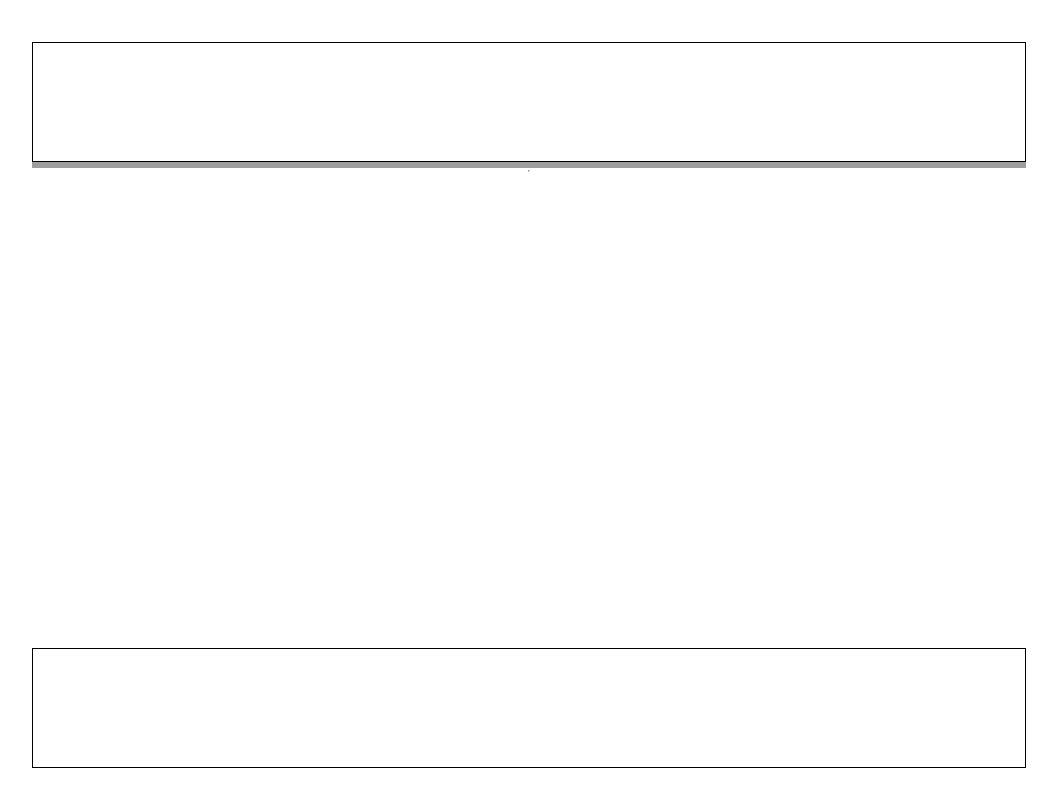
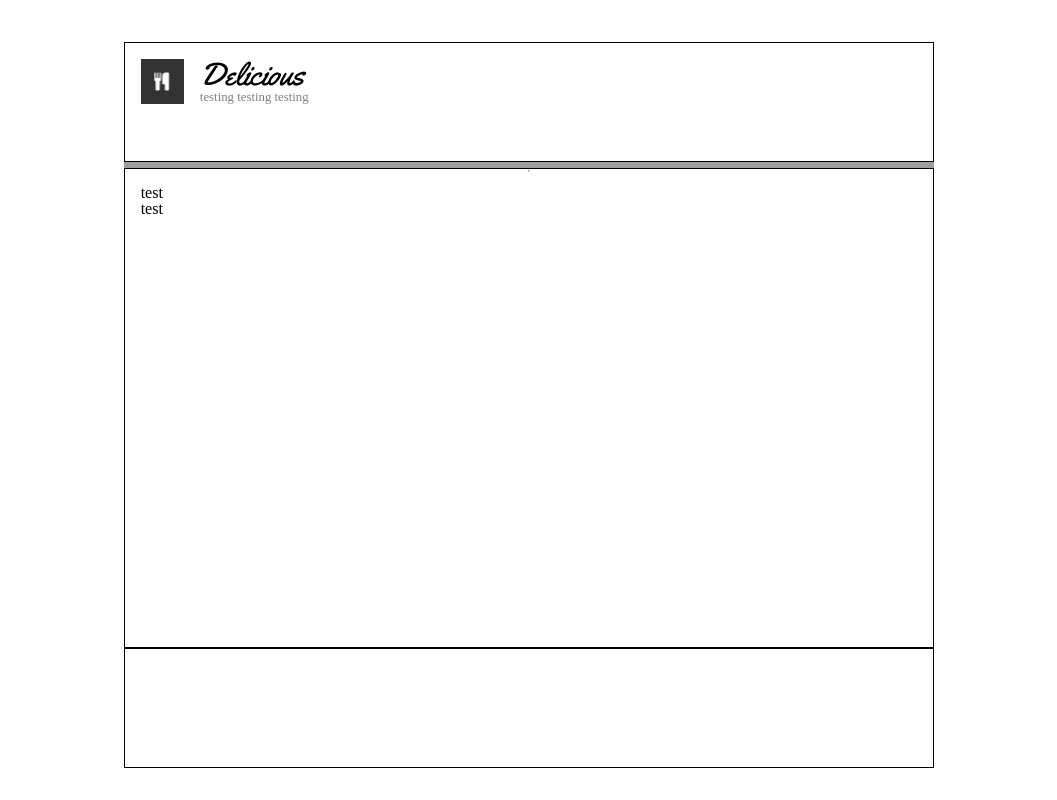
Before and after one commit to jesposito/chocolate-pizza, a plain HTML site: page index.html in a window 1280 px wide. Shown: the whole page, without its empty margins (111-1168 px from the left). Drawn offline with Linux system fonts and the light colour scheme; grey boxes are pictures that could not be loaded; a web font is replaced by a local one.

Commit message:
header figured out

```diff
--- a/css/style.css
+++ b/css/style.css
@@ -1,3 +1,5 @@
+@import url('https://fonts.googleapis.com/css?family=Droid+Serif%7CTeko%7CYellowtail');
+
 * {
     box-sizing: border-box;
   }
@@ -14,7 +16,7 @@
   .outer-col-2 {
     display: flex;
     flex-direction: column;
-    flex: 9;
+    flex: 4;
     min-width: 60vh;
   }
   .inner-row {
@@ -24,12 +26,40 @@
   .inner-col {
     flex: 4;
   }
+  #header-left {
+    float: left;
+  }
+  #header-left img {
+    float: left;
+    width: 2.7em;
+    height: 2.8em;
+    background: #555;
+  }
+  #left-padding{
+    padding-left: 1em;
+    float: left;
+  }
+  #header-left h1 {
+    font-size: 2em;
+    font-family: 'Yellowtail', cursive;
+    float:left;
+  }
+  #header-left h2 {
+    font-size: .8em;
+    font-family: 'Droid Serif', serif;
+    color: grey;
+  }
+  #header-right {
+    float:right;
+  }
   .inner-row main {
     min-height: 60vh;
+    border: 1px solid;
   }
   .inner-row aside {
     background: beige;
     flex: 1;
+
   }
   header, footer {
     background: #ffffff;
--- a/index.html
+++ b/index.html
@@ -1,4 +1,3 @@
-<!DOCTYPE html>
 <!DOCTYPE html>
 <html>
   <head>
@@ -13,14 +12,27 @@
       <nav class="outer-col-1"></nav>
 
       <header>
-        <h1 class="site-title"></h1>
+
+        <div id="header-left" class="inner-col">
+          <img src="img/logo.png" alt="logo" />
+          <div id="left-padding">
+            <h1>Delicious</h1>
+            <h2><span>testing testing testing</span></h2>
+          <div>
+        </div>
+
+        <div id="header-right" class="inner-col">
+        </div>
+
       </header>
+
       <div class="inner-row" id="hrule"> <hr></hr> </div>
       <div class="inner-row">
         <div class="inner-col">
 
       	<main>
-
+          <div class="inner-row">test</div>
+          <div class="inner-row">test</div>
       	</main>
 
     		<footer>
```
